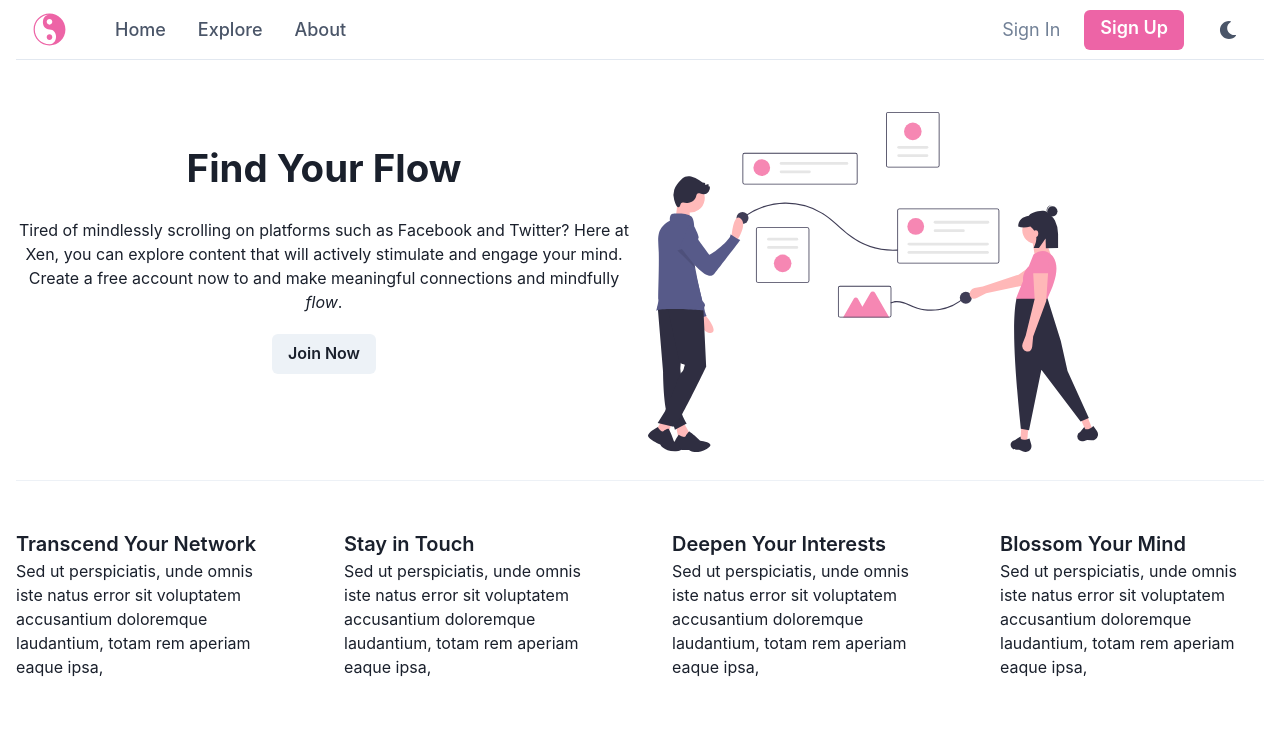
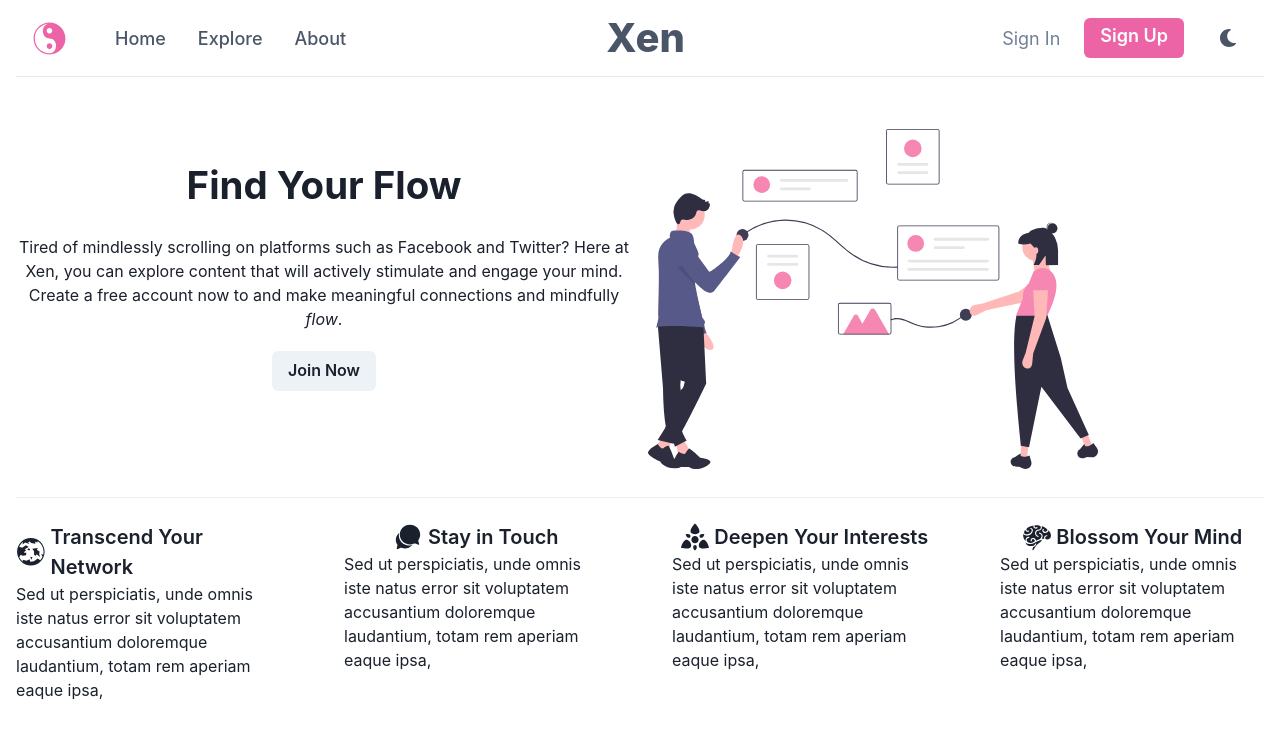
Before and after one commit to AveryKing/xen, a React (Create React App) app in the folder frontend/: page / in a window 1280 px wide. Shown: the top 738 px of the page. Built offline with nearby package versions, Linux system fonts and the light colour scheme.

Commit message:
``Home`` component complete

```diff
--- a/frontend/src/components/CallToAction.js
+++ b/frontend/src/components/CallToAction.js
@@ -7,17 +7,23 @@ import {
     chakra,
     Grid,
     GridItem,
-    Container, Image, Text,
+    Container, Image, Text, Icon,
 } from '@chakra-ui/react';
+import {GiBrain, GiWorld, GiOvermind} from 'react-icons/gi';
+import {IoIosChatbubbles} from 'react-icons/io';
 import {} from '@chakra-ui/react';
 import React from "react";
 
-const Feature = ({ heading, text }) => {
+const Feature = ({ heading, text,icon }) => {
     return (
-        <GridItem>
+        <GridItem mt={-6} >
+            <Flex justifyContent='center' alignItems='center'>
+                <Icon fontSize={30} as={icon} />&nbsp;
             <chakra.h3 fontSize="xl" fontWeight="600">
+
                 {heading}
             </chakra.h3>
+            </Flex>
             <chakra.p>{text}</chakra.p>
         </GridItem>
     );
@@ -61,18 +67,22 @@ export default function CallToAction() {
                 gap={{ base: '8', sm: '12', md: '16' }}>
                 <Feature
                     heading={'Transcend Your Network'}
+                    icon={GiWorld}
                     text={'Sed ut perspiciatis, unde omnis iste natus error sit voluptatem accusantium doloremque laudantium, totam rem aperiam eaque ipsa,'}
                 />
                 <Feature
                     heading={'Stay in Touch'}
+                    icon={IoIosChatbubbles}
                     text={'Sed ut perspiciatis, unde omnis iste natus error sit voluptatem accusantium doloremque laudantium, totam rem aperiam eaque ipsa,'}
                 />
                 <Feature
                     heading={'Deepen Your Interests'}
+                    icon={GiOvermind}
                     text={'Sed ut perspiciatis, unde omnis iste natus error sit voluptatem accusantium doloremque laudantium, totam rem aperiam eaque ipsa,'}
                 />
                 <Feature
                     heading={'Blossom Your Mind'}
+                    icon={GiBrain}
                     text={'Sed ut perspiciatis, unde omnis iste natus error sit voluptatem accusantium doloremque laudantium, totam rem aperiam eaque ipsa,'}
                 />
             </Grid>
--- a/frontend/src/components/Navbar.js
+++ b/frontend/src/components/Navbar.js
@@ -14,7 +14,7 @@ import {
     PopoverContent,
     useColorModeValue,
     useBreakpointValue,
-    useDisclosure,
+    useDisclosure, Center, Spacer,
 } from '@chakra-ui/react';
 import {
     HamburgerIcon,
@@ -68,6 +68,9 @@ export default function Navbar() {
                         <DesktopNav />
                     </Flex>
                 </Flex>
+                <Spacer/>
+                <Center mr='8%' w='100%' ><Text fontWeight={800} fontSize={40}>Xen</Text></Center>
+
 
                 <Stack
                     flex={{ base: 1, md: 0 }}
@@ -152,6 +155,7 @@ const DesktopNav = () => {
                             </PopoverContent>
                         )}
                     </Popover>
+
                 </Box>
             ))}
         </Stack>
```
